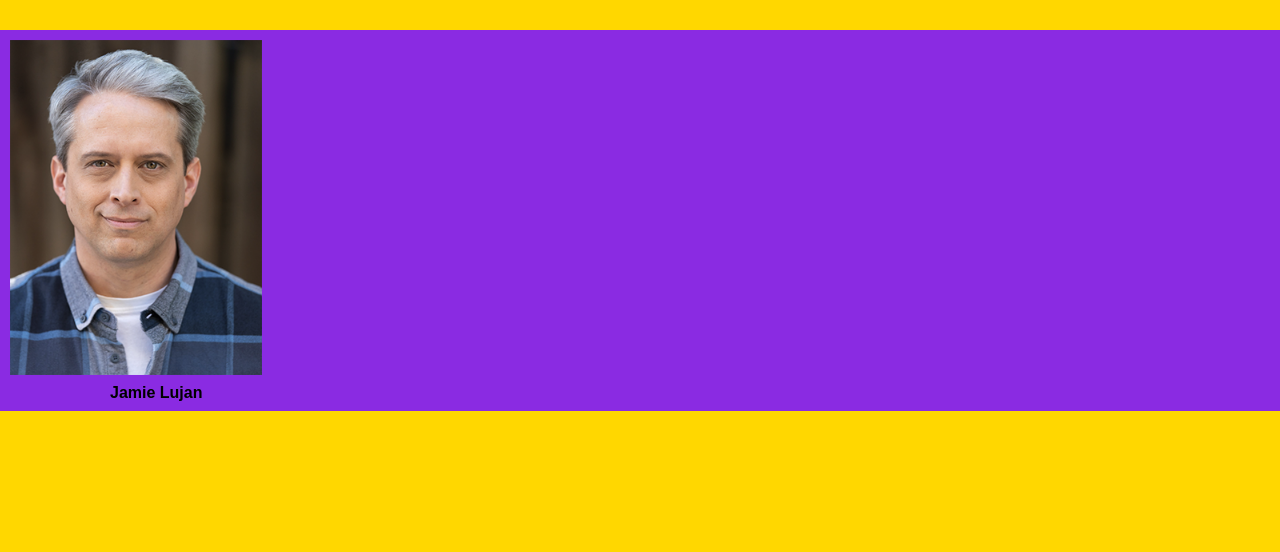
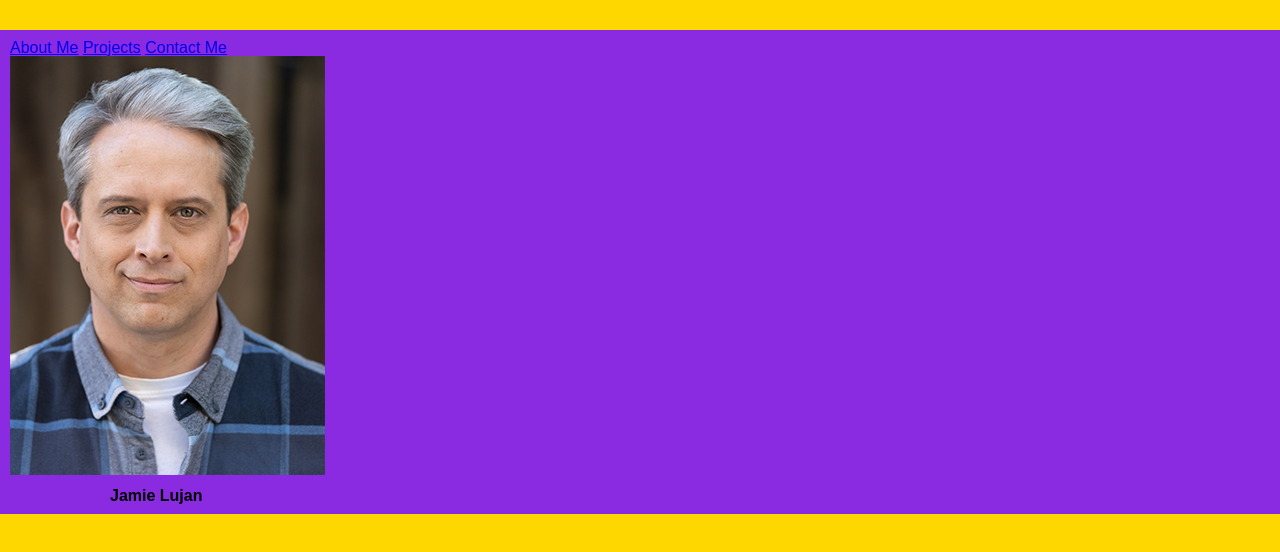
Before and after one commit to LujanSolo/lujansolo-portfolio, a plain HTML site: page index.html in a window 1280 px wide. Drawn offline with Linux system fonts and the light colour scheme.

Commit message:
Added navbar text and adjusted css for list

```diff
--- a/assets/css/style.css
+++ b/assets/css/style.css
@@ -5,20 +5,24 @@ body {
   background-color: gold;
 }
 
-img {
-  display: block;
-  max-width: 20%;
-  max-height: auto;
-}
-
 header {
+  width: 100%;
+  height: auto;
   margin-top: 30px;
   margin-bottom: 30px;
   padding: 10px;
   background-color: blueviolet;
 }
 
+li {
+  display: inline;
+}
+
+/* img { */
+
+/* } */
+
 h1 {
   padding: 10px 0px 0px 100px;
-  margin-left: ;
+  /* display: inline; */
 }
--- a/index.html
+++ b/index.html
@@ -1,29 +1,29 @@
 <!DOCTYPE html>
 <html lang="en">
   <head>
-    <meta charset="UTF-8">
-    <meta http-equiv="X-UA-Compatible" content="IE=edge">
-    <meta name="viewport" content="width=device-width, initial-scale=1.0">
+    <meta charset="UTF-8" />
+    <meta http-equiv="X-UA-Compatible" content="IE=edge" />
+    <meta name="viewport" content="width=device-width, initial-scale=1.0" />
     <link rel="stylesheet" href="./assets/css/reset.css" />
     <link rel="stylesheet" href="./assets/css/style.css" />
     <title>LujanSolo's Dev Portfolio</title>
   </head>
 
+  <body>
     <header>
+      <nav class="navlinks">
+        <ul>
+          <li><a href="#">About Me</a></li>
+          <li><a href="#">Projects</a></li>
+          <li><a href="#">Contact Me</a></li>
+        </ul>
+      </nav>
       <div class="headshot">
-    <img src="./assets/images/lujan-profilepic.png" alt="A closeup of Jamie Lujan, aka - LujanSolo"/>
+        <img
+        src="./assets/images/lujan-profilepic.png"
+        alt="A closeup of Jamie Lujan, aka - LujanSolo"/>
       </div>
       <h1>Jamie Lujan</h1>
     </header>
-<!-- <body>
-    <div></div>
-  <main>
-    <section>
-
-    </section>
-  </main>     -->
   </body>
-<!-- <footer>
-
-</footer> -->
 </html>
```
Lines whose indentation alone changed are shown as unchanged.
